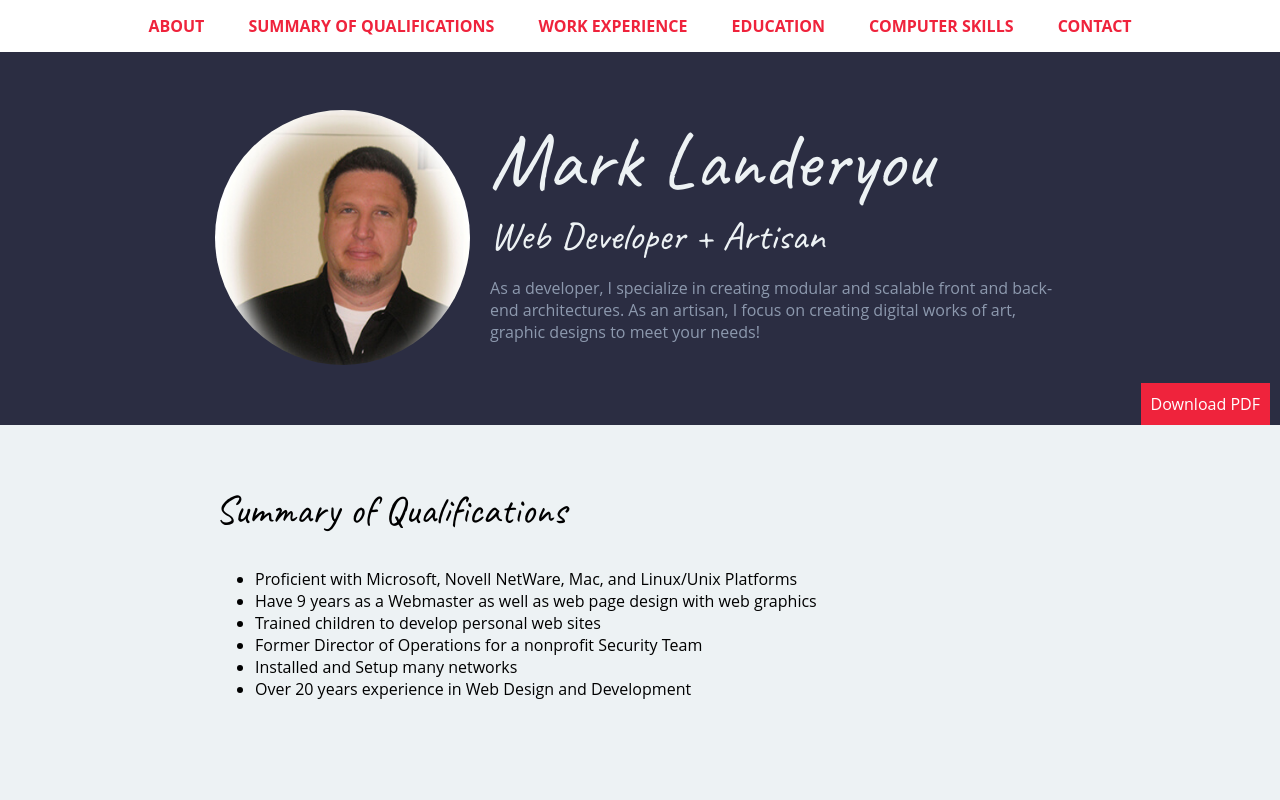
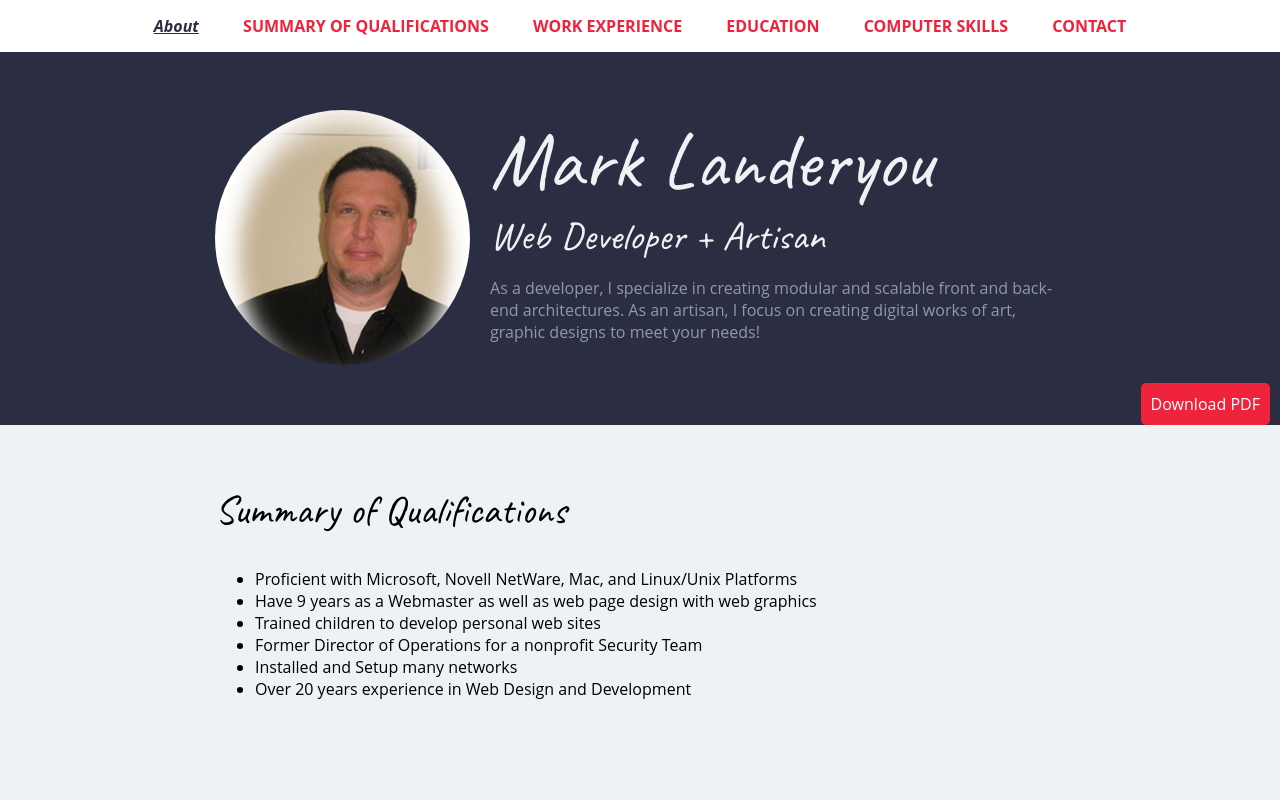
Before and after one commit to samurai71/resume, a plain HTML site: page index.html in a window 1280 px wide. In both pictures the pointer is over the link "ABOUT". Shown: the top 800 px of the page. Drawn offline with Linux system fonts and the light colour scheme.

Commit message:
editing the css file some

```diff
--- a/css/styles.css
+++ b/css/styles.css
@@ -56,6 +56,7 @@ a:hover {
   color: white;
   padding: 10px;
   display: inline-block;
+  border-radius: 5px;
 }
 
 
@@ -111,6 +112,13 @@ nav a {
   text-decoration: none;
   text-transform: uppercase;
   font-weight: 700;
+}
+
+nav a:hover {
+  color: #2B2D42;
+  text-decoration: underline;
+  text-transform: capitalize;
+  font-style: italic;
 }
 
 
```
